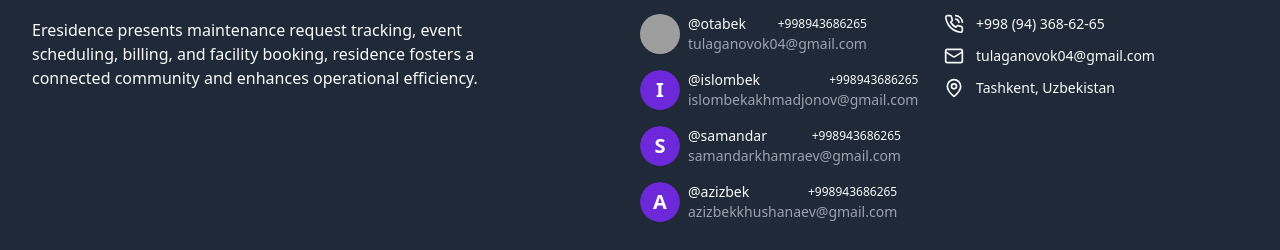
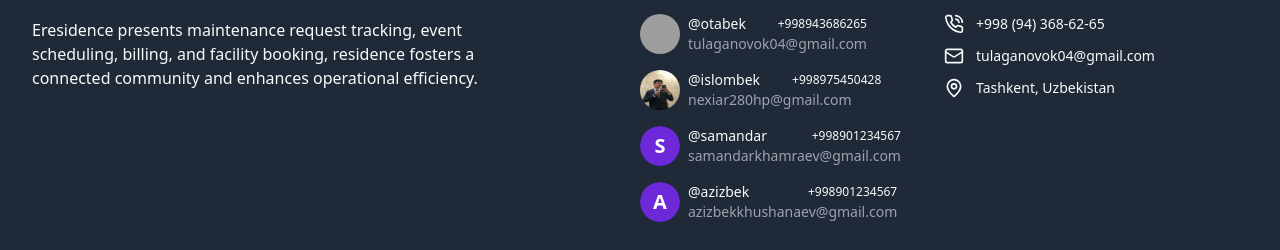
Before and after one commit to MrTolaganov/eresidence-frontend, a React (Vite) app: page / in a window 1280 px wide. Shown: the part 1382-1632 px from the top of the page. Built offline with nearby package versions, Linux system fonts and the light colour scheme; no server answers; grey boxes are pictures that could not be loaded.

Commit message:
second commit

```diff
--- a/src/components/shared/footer.tsx
+++ b/src/components/shared/footer.tsx
@@ -35,6 +35,7 @@ export default function Footer() {
               </div>
               <div className='flex w-full items-center gap-2'>
                 <Avatar>
+                  <AvatarImage src='/islombek.png' />
                   <AvatarFallback className='bg-primary text-xl font-bold text-white'>
                     I
                   </AvatarFallback>
@@ -42,9 +43,9 @@ export default function Footer() {
                 <div className='text-sm'>
                   <div className='flex items-center justify-between'>
                     <div>@islombek</div>
-                    <div className='text-xs'>+998943686265</div>
+                    <div className='pl-8 text-xs'>+998975450428</div>
                   </div>
-                  <div className='text-muted-foreground'>islombekakhmadjonov@gmail.com</div>
+                  <div className='text-muted-foreground'>nexiar280hp@gmail.com</div>
                 </div>
               </div>
               <div className='flex items-center gap-2'>
@@ -56,7 +57,7 @@ export default function Footer() {
                 <div className='text-sm'>
                   <div className='flex items-center justify-between'>
                     <div>@samandar</div>
-                    <div className='text-xs'>+998943686265</div>
+                    <div className='text-xs'>+998901234567</div>
                   </div>
                   <div className='text-muted-foreground'>samandarkhamraev@gmail.com</div>
                 </div>
@@ -70,7 +71,7 @@ export default function Footer() {
                 <div className='text-sm'>
                   <div className='flex items-center justify-between'>
                     <div>@azizbek</div>
-                    <div className='text-xs'>+998943686265</div>
+                    <div className='text-xs'>+998901234567</div>
                   </div>
                   <div className='text-muted-foreground'>azizbekkhushanaev@gmail.com</div>
                 </div>
```
Also changed, not shown: public/islombek.png (added).
